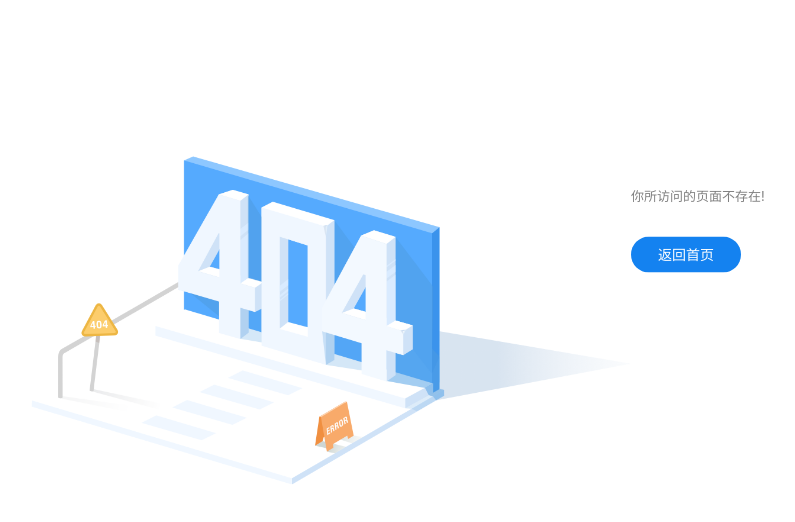
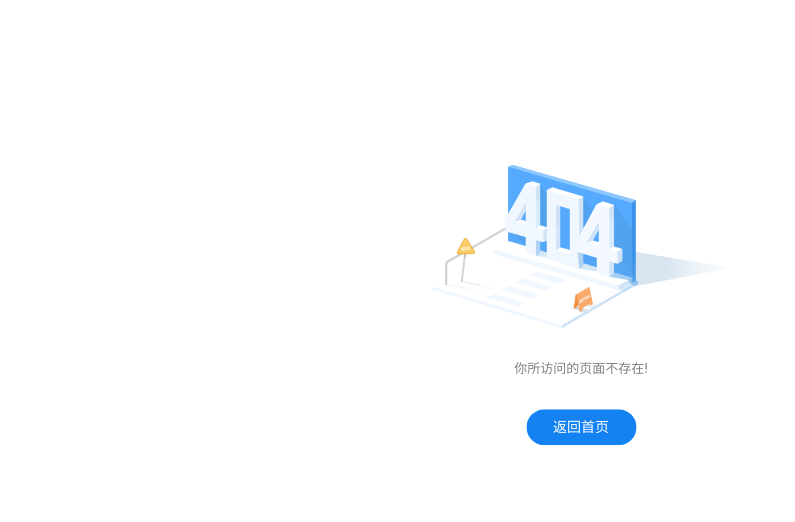
Before and after one commit to gaohelong/vue3-base, a Vue app: page /404 in a window 1280 px wide. Shown: the top 522 px of the page, without its empty margins (59-854 px from the left). Built offline with nearby package versions, Linux system fonts and the light colour scheme.

Commit message:
Vue3: 404页面适配

```diff
--- a/src/views/error-page/404.vue
+++ b/src/views/error-page/404.vue
@@ -27,6 +27,8 @@
 </script>
 
 <style lang="less" scoped>
+  @import '../../common.less';
+
   .wscn-http404-container {
     transform: translate(-50%, -50%);
     position: absolute;
@@ -36,14 +38,14 @@
 
   .wscn-http404 {
     position: relative;
-    width: 1200px;
-    padding: 0 50px;
+    width: 750/@rem;
+    padding: 0 0;
     overflow: hidden;
 
     .pic-404 {
       position: relative;
-      float: left;
-      width: 600px;
+      margin: 0 auto;
+      width: 600/@rem;
       overflow: hidden;
 
       &__parent {
@@ -172,8 +174,8 @@
     .bullshit {
       position: relative;
       float: left;
-      width: 300px;
-      padding: 30px 0;
+      width: 750/@rem;
+      padding: 60/@rem 0;
       overflow: hidden;
 
       &__oops {
@@ -202,9 +204,10 @@
       }
 
       &__info {
-        font-size: 13px;
-        line-height: 21px;
+        font-size: 26/@rem;
+        line-height: 42/@rem;
         color: grey;
+        text-align: center;
         opacity: 0;
         margin-bottom: 30px;
         animation-name: slideUp;
@@ -215,16 +218,16 @@
 
       &__return-home {
         display: block;
-        float: left;
-        width: 110px;
-        height: 36px;
+        margin: 0 auto;
+        width: 220/@rem;
+        height: 72/@rem;
         background: #1482f0;
-        border-radius: 100px;
+        border-radius: 200/@rem;
         text-align: center;
         color: #ffffff;
         opacity: 0;
-        font-size: 14px;
-        line-height: 36px;
+        font-size: 28/@rem;
+        line-height: 72/@rem;
         cursor: pointer;
         animation-name: slideUp;
         animation-duration: 0.5s;
```
